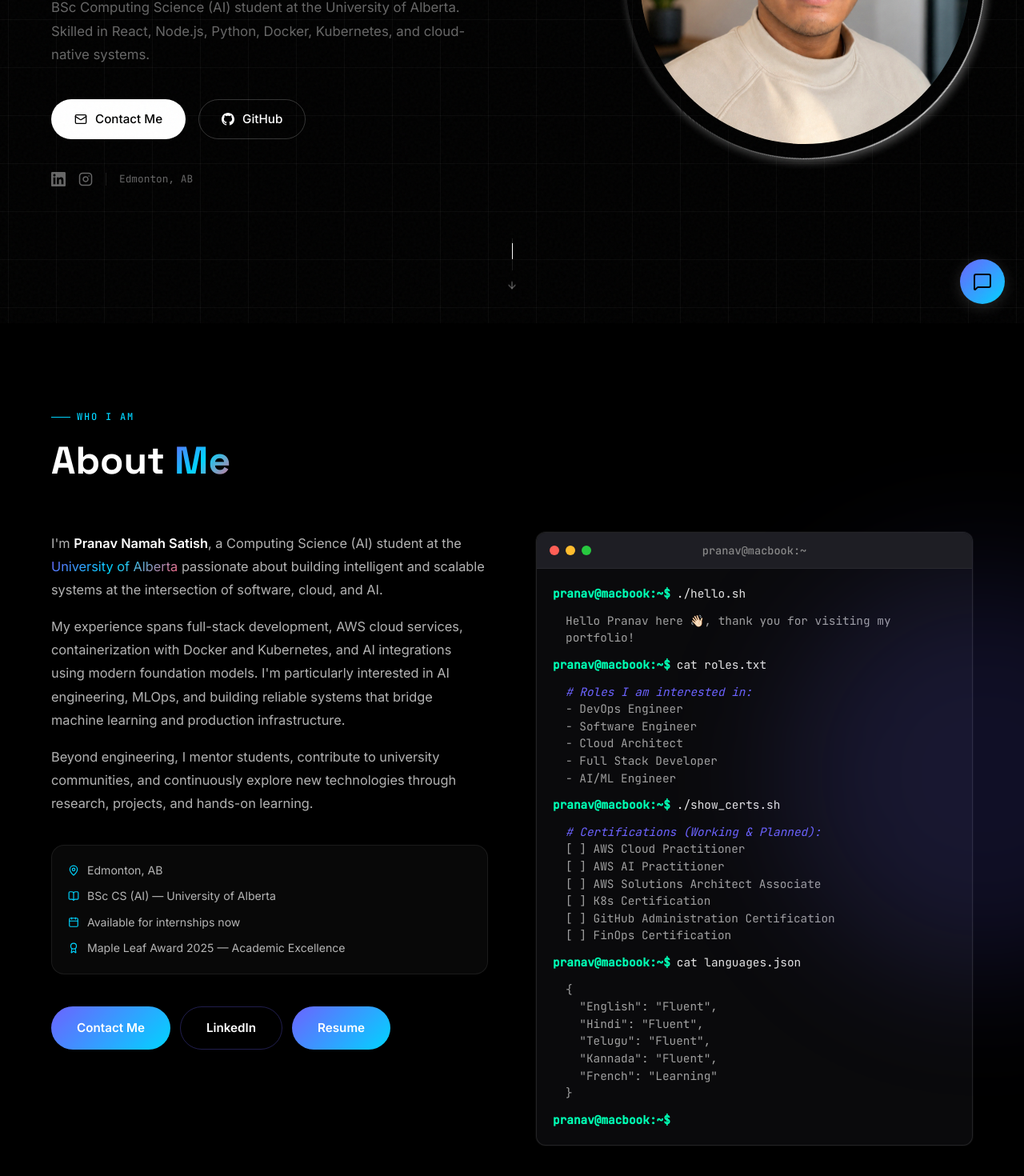
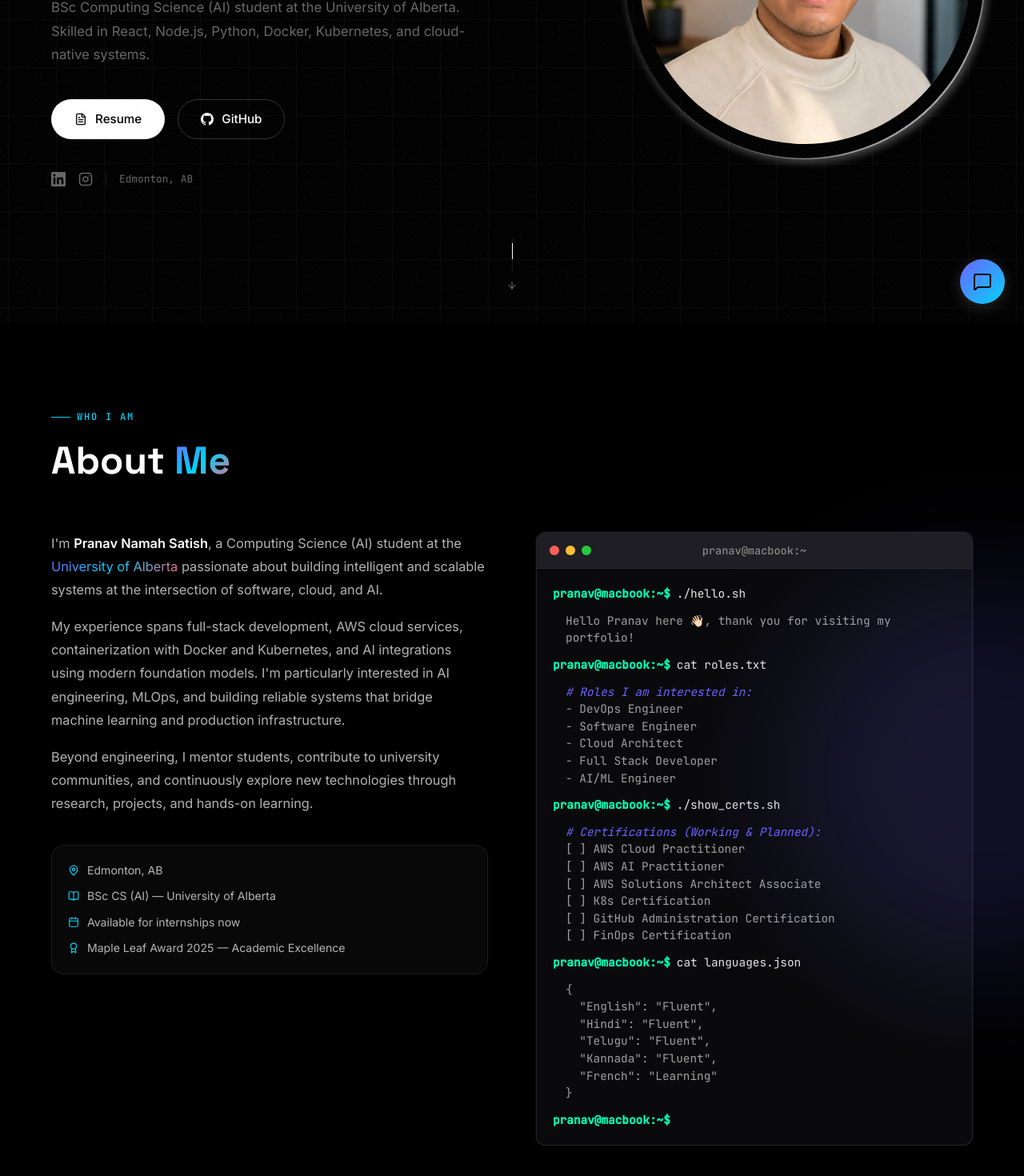
Before and after one commit to Pranav-ns/Portfolio, a Next.js app: page / in a window 1280 px wide. Shown: the part 396-1866 px from the top of the page at 80% size. Built offline with nearby package versions, Linux system fonts and the light colour scheme.

Commit message:
feat: move resume button to hero and clean up about section

```diff
--- a/src/components/About.tsx
+++ b/src/components/About.tsx
@@ -73,32 +73,6 @@ export default function About() {
               </div>
             </div>
 
-            <div style={{ display: "flex", gap: "12px", flexWrap: "wrap", marginTop: "24px" }}>
-              <a href="mailto:pns@ualberta.ca" className="btn-primary">
-                Contact Me
-              </a>
-              <a
-                href="https://www.linkedin.com/in/pranav-ns-/"
-                target="_blank"
-                rel="noopener noreferrer"
-                className="btn-secondary"
-              >
-                LinkedIn
-              </a>
-              <a
-                href="/resume.png"
-                target="_blank"
-                rel="noopener noreferrer"
-                className="btn-secondary"
-                style={{
-                  background: "var(--gradient-primary)",
-                  color: "#fff",
-                  border: "none"
-                }}
-              >
-                Resume
-              </a>
-            </div>
           </motion.div>
 
           {/* Right – Terminal Animation */}
--- a/src/components/Hero.tsx
+++ b/src/components/Hero.tsx
@@ -1,5 +1,5 @@
 "use client";
-import { ArrowDown, Mail } from "lucide-react";
+import { ArrowDown, FileText } from "lucide-react";
 import { GithubIcon, LinkedInIcon, InstagramIcon } from "@/components/Icons";
 import Image from "next/image";
 import { TypeAnimation } from "react-type-animation";
@@ -43,8 +43,8 @@ export default function Hero() {
           </p>
 
           <div className={styles.ctaRow}>
-            <a href="mailto:pns@ualberta.ca" className={styles.primaryBtn}>
-              <Mail size={16} /> Contact Me
+            <a href="/resume.png" target="_blank" rel="noopener noreferrer" className={styles.primaryBtn}>
+              <FileText size={16} /> Resume
             </a>
             <a
               href="https://github.com/Pranav-ns"
```
